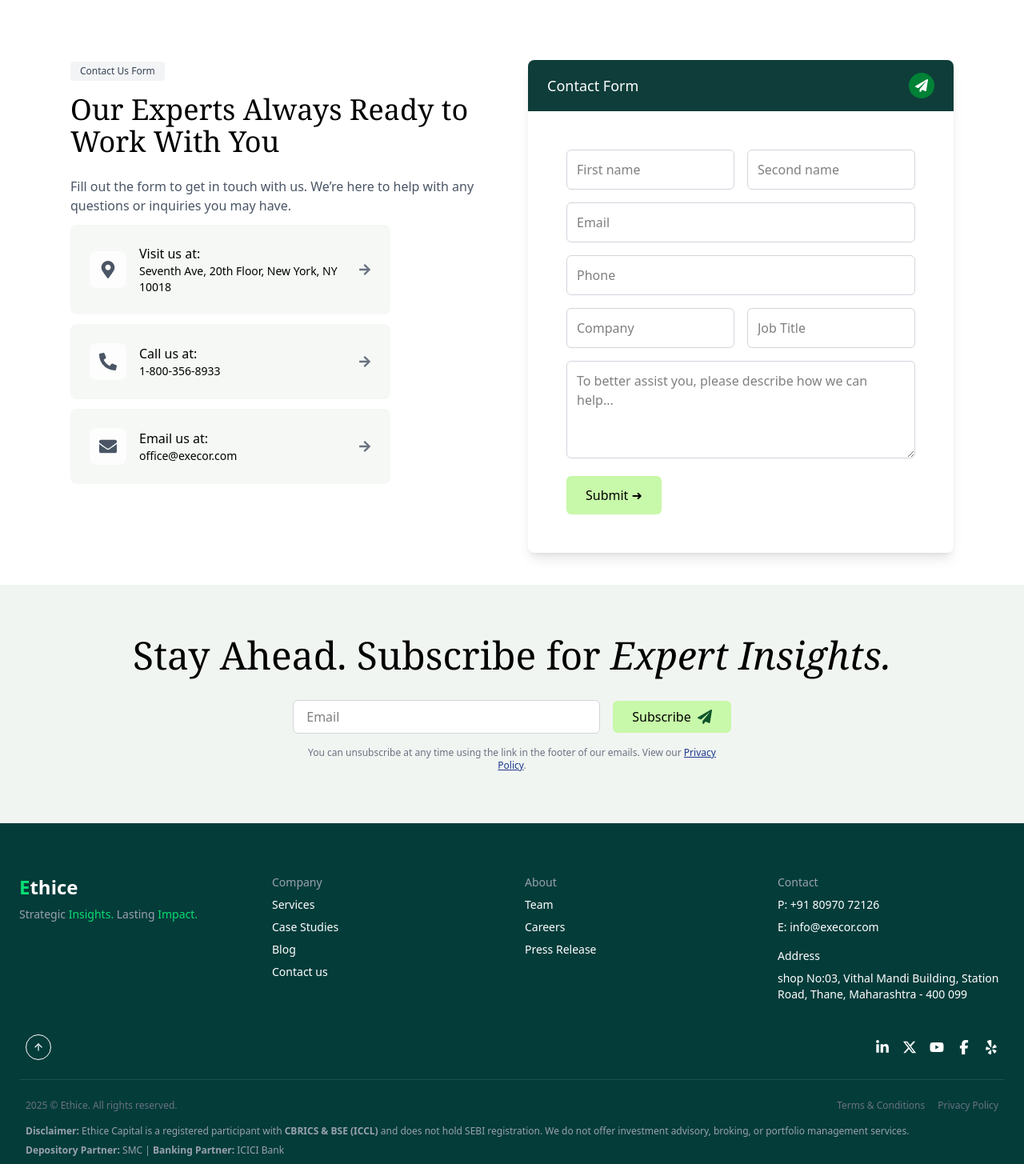
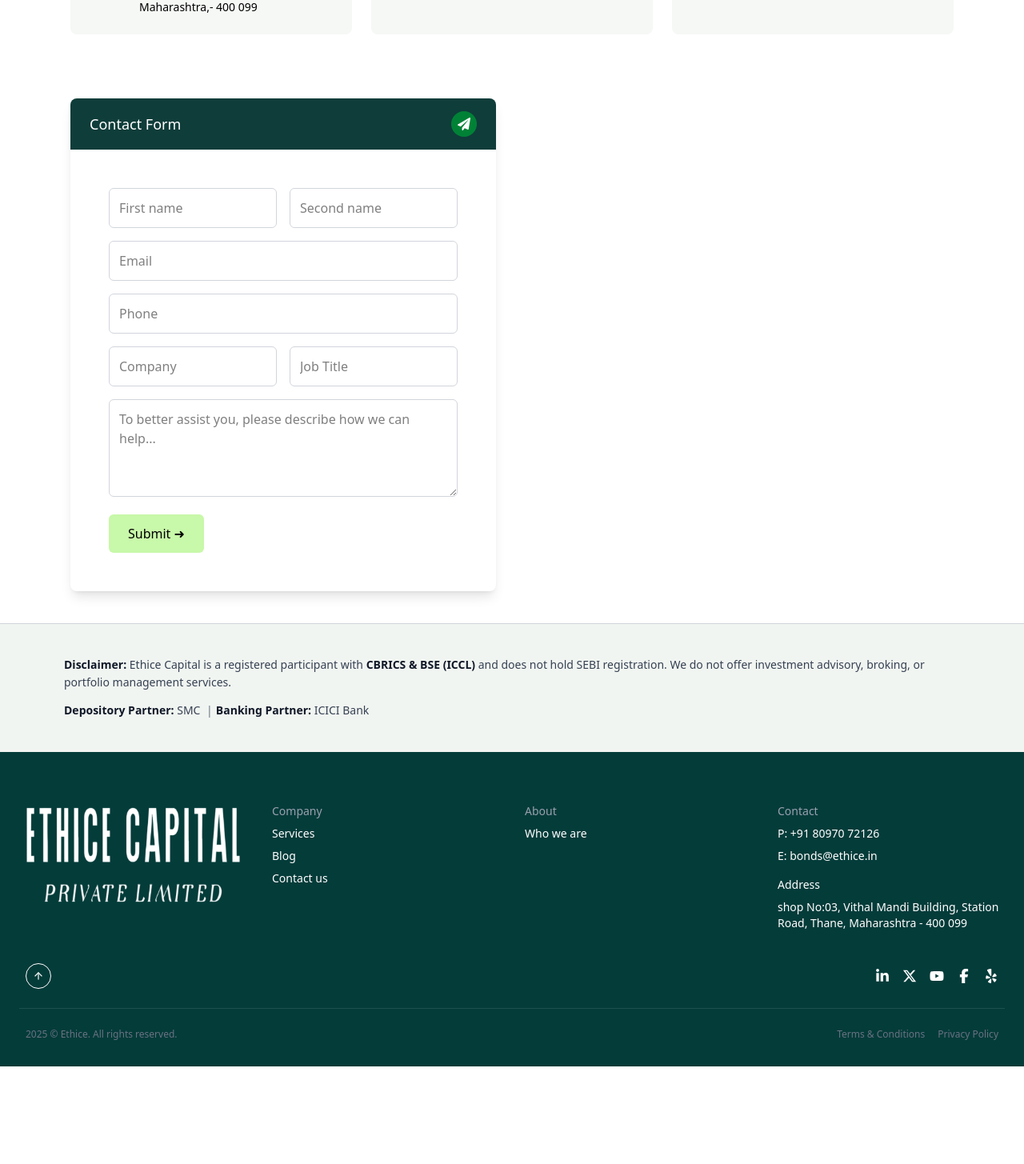
Before and after one commit to nitin-sharma-7/ethic, a Next.js app in the folder frontend/: page /contact-us in a window 1280 px wide. Shown: the part 455-1910 px from the top of the page at 80% size. After the commit the page ends 1788 px from the top, so only its background shows below. Built offline with nearby package versions, Linux system fonts and the light colour scheme.

Commit message:
changes done

```diff
--- a/frontend/src/components/Footer.jsx
+++ b/frontend/src/components/Footer.jsx
@@ -14,22 +14,15 @@ const Footer = () => {
       {/* Top Section */}
       <div className="max-w-7xl mx-auto grid grid-cols-1 sm:grid-cols-2 md:grid-cols-4 gap-8 text-sm">
         {/* Logo + Tagline */}
-        <div>
-          <h2 className="text-white text-2xl font-semibold mb-2">
-            <span className="text-green-400">E</span>thice
-          </h2>
-          <p className="text-gray-400">
-            Strategic <span className="text-green-400">Insights.</span> Lasting{" "}
-            <span className="text-green-400">Impact.</span>
-          </p>
-        </div>
+
+        <img src="../Ethic Capital LOGO (1).png" alt="logo image" />
 
         {/* Company Links */}
         <div>
           <h4 className="text-gray-400 mb-2 font-medium">Company</h4>
           <ul className="space-y-2 text-white">
             <li>Services</li>
-            <li>Case Studies</li>
+            {/* <li>Case Studies</li> */}
             <li>Blog</li>
             <li>Contact us</li>
           </ul>
@@ -39,9 +32,10 @@ const Footer = () => {
         <div>
           <h4 className="text-gray-400 mb-2 font-medium">About</h4>
           <ul className="space-y-2 text-white">
-            <li>Team</li>
+            {/* <li>Team</li>
             <li>Careers</li>
-            <li>Press Release</li>
+            <li>Press Release</li> */}
+            <li>Who we are </li>
           </ul>
         </div>
 
@@ -49,7 +43,7 @@ const Footer = () => {
         <div>
           <h4 className="text-gray-400 mb-2 font-medium">Contact</h4>
           <p className="mb-2">P: +91 80970 72126</p>
-          <p className="mb-4">E: info@execor.com</p>
+          <p className="mb-4">E: bonds@ethice.in</p>
           <h4 className="mb-2 font-medium">Address</h4>
           <p>
             shop No:03, Vithal Mandi Building, Station Road, Thane, Maharashtra
@@ -86,21 +80,6 @@ const Footer = () => {
           <a href="#">Privacy Policy</a>
         </div>
       </div>
-
-      {/* Disclaimer */}
-      <div className="mt-4 text-gray-400 text-xs max-w-7xl mx-auto px-2 text-center sm:text-left space-y-2">
-        <p>
-          <strong>Disclaimer:</strong> Ethice Capital is a registered
-          participant with
-          <strong> CBRICS & BSE (ICCL)</strong> and does not hold SEBI
-          registration. We do not offer investment advisory, broking, or
-          portfolio management services.
-        </p>
-        <p>
-          <strong>Depository Partner:</strong> SMC |{" "}
-          <strong>Banking Partner:</strong> ICICI Bank
-        </p>
-      </div>
     </footer>
   );
 };
--- a/frontend/src/components/Header.jsx
+++ b/frontend/src/components/Header.jsx
@@ -13,13 +13,13 @@ const Header = () => {
       href: "/about",
       dropdown: [
         { name: "Who We Are", href: "/about" },
-        { name: "Our Team", href: "/about/team" },
-        { name: "Careers", href: "/about/careers" },
-        { name: "Testimonials", href: "/about/testimonials" },
-        { name: "Press Release", href: "/about/press-release" },
+        // { name: "Our Team", href: "/about/team" },
+        // { name: "Careers", href: "/about/careers" },
+        // { name: "Testimonials", href: "/about/testimonials" },
+        // { name: "Press Release", href: "/about/press-release" },
       ],
     },
-    { name: "Case Studies", href: "/case-studies" },
+    // { name: "Case Studies", href: "/case-studies" },
     { name: "Blog", href: "/blogs" },
     { name: "Contact", href: "/contact-us" },
   ];
@@ -29,8 +29,11 @@ const Header = () => {
       <div className="flex items-center justify-between px-8 py-4 w-full">
         {/* Logo */}
         <Link href="/">
-          <div className="text-white font-bold text-3xl cursor-pointer">
+          {/* <div className="text-white font-bold text-3xl cursor-pointer">
             <span className="text-green-400">E</span>xecor
+          </div> */}
+          <div className="w-36">
+            <img src="../Ethic Capital LOGO (1).png" alt="header logo" />
           </div>
         </Link>
 
--- a/frontend/src/components/Hero.jsx
+++ b/frontend/src/components/Hero.jsx
@@ -1,7 +1,7 @@
 // src/components/HeroSection.jsx
-import Image from 'next/image';
-import React from 'react';
-import { FiArrowRight } from 'react-icons/fi';
+import Image from "next/image";
+import React from "react";
+import { FiArrowRight } from "react-icons/fi";
 
 const HeroSection = () => {
   return (
@@ -11,16 +11,21 @@ const HeroSection = () => {
       <div className="relative grid grid-cols-1 md:grid-cols-2 gap-10 max-w-7xl mx-auto px-6">
         {/* Left (Text Section) */}
         <div className="flex flex-col justify-center order-2 md:order-1">
-          <h1 className="text-white text-4xl md:text-6xl font-light leading-tight mb-6">
-            Transforming Businesses for a{' '}
-            <span className="text-green-300 font-medium">Stronger Future.</span>
-          </h1>
-          <p className="text-gray-200 text-lg mb-8">
-            Guiding businesses at every stage toward strategic success.
+          <p className="text-gray-100 text-lg md:text-2xl mb-10 leading-relaxed font-light">
+            <span className="font-semibold text-white">Ethice Capital</span> is
+            a <strong className="text-green-300">BSE (ICCL)</strong> &{" "}
+            <strong className="text-green-300">NSE CBRICS</strong> registered
+            participant, specializing in trading of{" "}
+            <span className="text-green-400 font-semibold">
+              Corporate Bonds, Government Securities, and State Development
+              Loans
+            </span>
+            .
           </p>
+
           <div className="flex items-center space-x-4">
-            <button className="bg-[#C8F8A9] hover:bg-green-900 hover:text-white text-black text-[14px] px-5 py-3 rounded-md shadow-md flex justify-between items-center gap-2">
-              Book a Free Strategy Call <FiArrowRight />
+            <button className="bg-green-300 hover:bg-green-900 hover:text-white text-black font-semibold text-[15px] px-6 py-3 rounded-lg shadow-lg flex justify-between items-center gap-2 transition-all duration-300">
+              Book a Free Strategy Call <FiArrowRight className="text-lg" />
             </button>
           </div>
         </div>
--- a/frontend/src/components/HeroDupe.jsx
+++ b/frontend/src/components/HeroDupe.jsx
@@ -22,7 +22,7 @@ const HeroDupe = () => {
       </div>
 
       {/* Right Card */}
-      <div className="absolute bottom-0 translate-y-8 right-10 z-10 w-80 rounded-md overflow-hidden">
+      {/* <div className="absolute bottom-0 translate-y-8 right-10 z-10 w-80 rounded-md overflow-hidden">
         <div className="bg-transparent backdrop-blur-xl text-white p-6">
           <p className="text-sm">Up to</p>
           <p className="text-5xl font-light">40%</p>
@@ -32,7 +32,7 @@ const HeroDupe = () => {
           Let us optimize it for you
           <span className="ml-2">→</span>
         </button>
-      </div>
+      </div> */}
     </div>
   );
 };
--- a/frontend/src/components/SubscribeSection.jsx
+++ b/frontend/src/components/SubscribeSection.jsx
@@ -1,37 +1,22 @@
 import React from "react";
-import { FaPaperPlane } from "react-icons/fa";
 
 const SubscribeSection = () => {
   return (
-    <section className="bg-[#f1f5f1] text-center py-16 px-4">
-      <h2 className="font-serif text-3xl md:text-5xl font-light text-black mb-8">
-        Stay Ahead. Subscribe for{" "}
-        <span className="italic">Expert Insights.</span>
-      </h2>
-
-      <form className="flex flex-col md:flex-row justify-center items-center gap-4 max-w-xl mx-auto">
-        <input
-          type="email"
-          placeholder="Email"
-          className="w-full bg-white md:w-2/3 px-4 py-2 rounded-md border border-gray-300 focus:outline-none focus:ring-2 focus:ring-black"
-        />
-        <button
-          type="submit"
-          className="flex justify-between group items-center gap-2 bg-[#C8F8A9] hover:bg-green-900 hover:text-white text-black font-medium px-6 py-2 rounded-md transition"
-        >
-          Subscribe
-          <FaPaperPlane className="text-lg text-green-900 group-hover:text-white" />
-        </button>
-      </form>
-
-      <p className="text-xs text-gray-500 mt-4 max-w-lg mx-auto">
-        You can unsubscribe at any time using the link in the footer of our emails.
-        View our{" "}
-        <span className="underline text-blue-900 cursor-pointer">
-          Privacy Policy
-        </span>
-        .
-      </p>
+    <section className="bg-[#f1f5f1] py-10 px-4 border-t border-gray-300">
+      <div className="max-w-6xl mx-auto text-center sm:text-left text-gray-600 text-sm leading-relaxed space-y-3 px-4">
+        <p className="text-[13px] sm:text-[14px] text-gray-700">
+          <strong className="text-gray-900">Disclaimer:</strong> Ethice Capital
+          is a registered participant with
+          <strong className="text-gray-900"> CBRICS & BSE (ICCL)</strong> and
+          does not hold SEBI registration. We do not offer investment advisory,
+          broking, or portfolio management services.
+        </p>
+        <p className="text-[13px] sm:text-[14px] text-gray-700">
+          <strong className="text-gray-900">Depository Partner:</strong> SMC{" "}
+          <span className="text-gray-500 mx-1">|</span>
+          <strong className="text-gray-900">Banking Partner:</strong> ICICI Bank
+        </p>
+      </div>
     </section>
   );
 };
--- a/frontend/src/pages/contact-us.jsx
+++ b/frontend/src/pages/contact-us.jsx
@@ -1,4 +1,9 @@
-import { FaMapMarkerAlt, FaPhoneAlt, FaEnvelope, FaArrowRight } from "react-icons/fa";
+import {
+  FaMapMarkerAlt,
+  FaPhoneAlt,
+  FaEnvelope,
+  FaArrowRight,
+} from "react-icons/fa";
 import { FaPaperPlane } from "react-icons/fa";
 import ContactForm from "../components/ContactForm"; // adjust import path
 
@@ -7,28 +12,31 @@ export default function ContactUs() {
     {
       icon: <FaMapMarkerAlt size={22} />,
       title: "Visit us at:",
-      description: "Seventh Ave, 20th Floor, New York, NY 10018",
+      description:
+        "shop No:03, Vithal Mandi Building, Station Road, Thane, Maharashtra,- 400 099",
     },
     {
       icon: <FaPhoneAlt size={22} />,
       title: "Call us at:",
-      description: "1-800-356-8933",
+      description: "+91 80970 72126",
     },
     {
       icon: <FaEnvelope size={22} />,
       title: "Email us at:",
-      description: "office@execor.com",
+      description: "bonds@ethice.in",
     },
   ];
 
   return (
     <div className="bg-white">
-
-
       {/* Heading */}
-         <section className="bg-[#f5f8f5] py-14 px-6">
-        <h1 className="text-[56px] text-center font-serif text-gray-900 mb-2">Get In Touch</h1>
-        <p className="text-gray-600 text-center">We Look Forward to Connecting With You</p>
+      <section className="bg-[#f5f8f5] py-14 px-6">
+        <h1 className="text-[56px] text-center font-serif text-gray-900 mb-2">
+          Get In Touch
+        </h1>
+        <p className="text-gray-600 text-center">
+          We Look Forward to Connecting With You
+        </p>
       </section>
 
       {/* Contact Cards */}
@@ -57,37 +65,6 @@ export default function ContactUs() {
       {/* Form Section */}
       <section className="py-10 px-6 max-w-6xl mx-auto grid grid-cols-1 lg:grid-cols-2 gap-10">
         {/* Left Content */}
-        <div>
-          <span className="inline-block bg-gray-100 text-gray-700 px-3 py-1 text-xs rounded">
-            Contact Us Form
-          </span>
-          <h2 className="text-4xl font-serif mt-4 mb-6">
-            Our Experts Always Ready to Work With You
-          </h2>
-          <p className="text-gray-600">
-            Fill out the form to get in touch with us. We’re here to help with any
-            questions or inquiries you may have.
-          </p>
-          {contactCards.map((card, idx) => (
-          <div
-            key={idx}
-            className="flex border-tr-1 w-[400px] mt-3 items-center justify-between p-6 bg-[#f5f8f5] rounded-lg transition-all duration-300 hover:bg-[#c8f8a9] cursor-pointer"
-          >
-            <div className="flex items-center gap-4">
-              <div className="text-gray-600 bg-white/70 p-3 rounded-lg  transition-all">
-                {card.icon}
-              </div>
-              <div>
-                <p className="font-medium">{card.title}</p>
-                <p className="text-sm">{card.description}</p>
-              </div>
-            </div>
-            <div className="text-gray-500  transition-all">
-              <FaArrowRight />
-            </div>
-          </div>
-        ))}
-        </div>
 
         {/* Right Form */}
         <div className="bg-white rounded-lg shadow-lg overflow-hidden">
```
Also changed, not shown: frontend/src/components/ContactCard.jsx (+8 -2 lines), frontend/src/components/WhatWeDo.jsx (+12 -12 lines), frontend/src/pages/index.js (+4 -4 lines), frontend/src/pages/services.jsx (+24 -24 lines), frontend/public/Ethic Capital LOGO (1).png (added).
